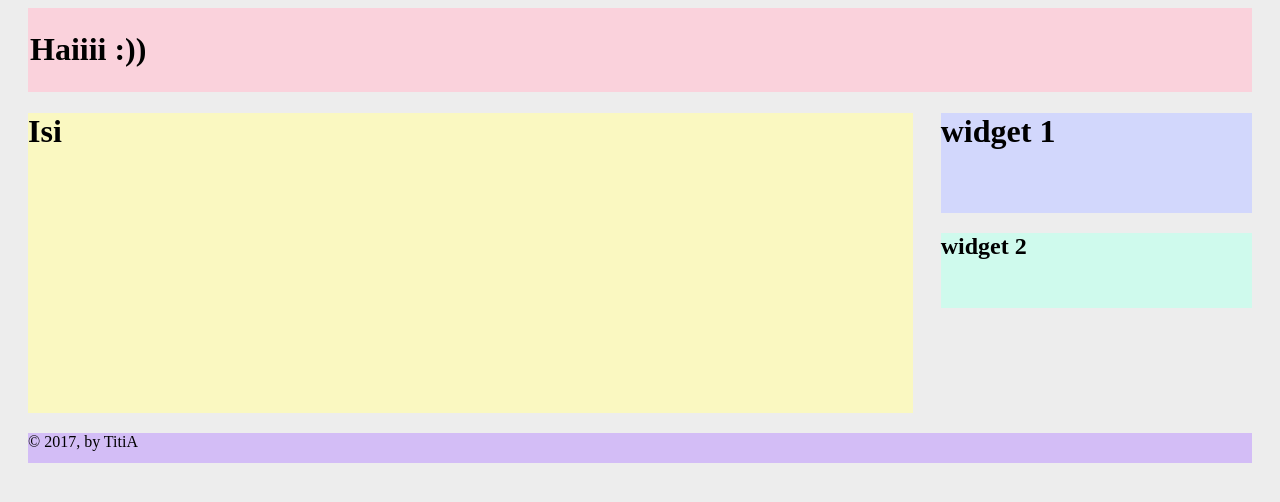
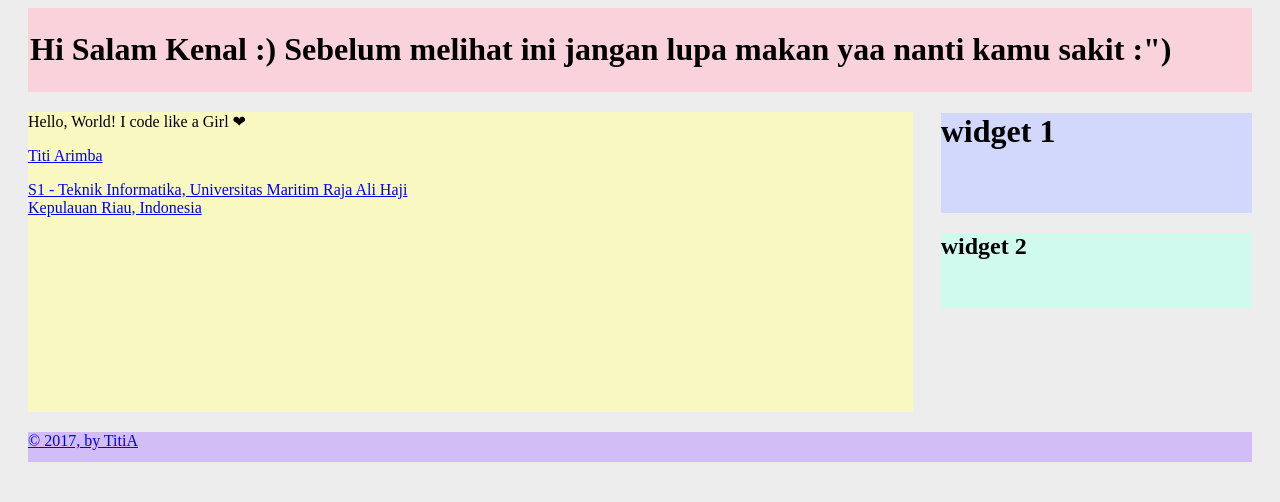
Before and after one commit to titiarimba/Belajar-html-css, a plain HTML site: page index.html in a window 1280 px wide. Drawn offline with Linux system fonts and the light colour scheme.

Commit message:
udah lah terima ajaa masa tulisan polos kali gini :v

```diff
--- a/index.html
+++ b/index.html
@@ -7,7 +7,7 @@
 
     <body>
         <div class="header">
-            <h1>Haiiii :)) </h1>
+            <h1>Hi Salam Kenal :) Sebelum melihat ini jangan lupa makan yaa nanti kamu sakit :") </h1>
         </div>
         <div class="sidebar">
             <div class="widget">
@@ -19,7 +19,12 @@
         </div>
 
         <div class="content">
-            <h1>Isi</h1>
+            <p>Hello, World! I code like a Girl ❤</p>
+            <a href="https://github.com/titiarimba">Titi Arimba</>
+            <p>
+                S1 - Teknik Informatika, Universitas Maritim Raja Ali Haji <br>
+                Kepulauan Riau, Indonesia
+            </p>
         </div>
 
         <div class="footer">
```
